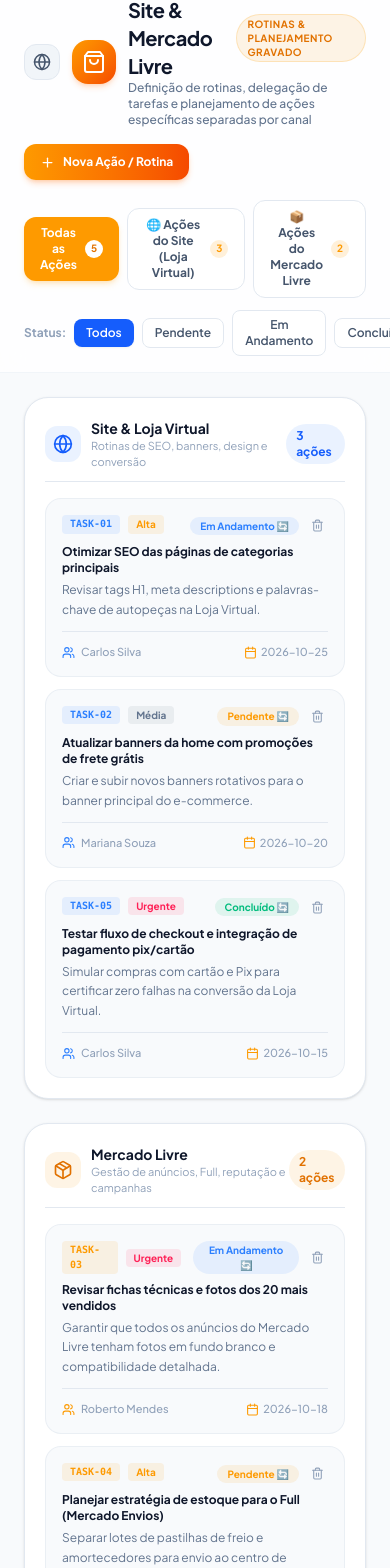
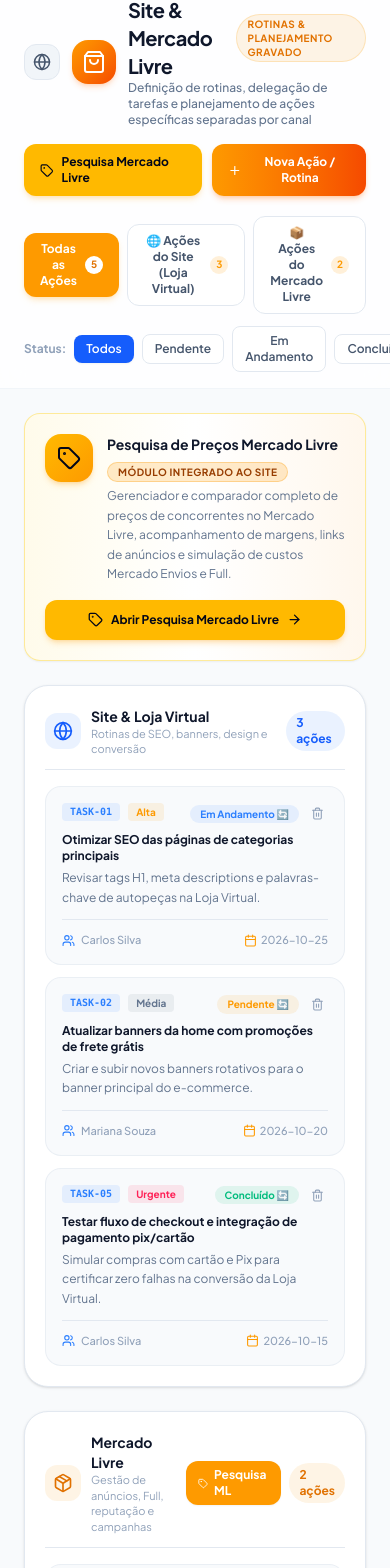
Before and after one commit to adrianonascimentu-rgb/Acompanhamento-Tarefas-Full, a Next.js app: page /social-media in a window 390 px wide. Shown: the part 160-1728 px from the top of the page. Built offline with nearby package versions, Linux system fonts and the light colour scheme; no server answers; the database is empty.

Commit message:
feat: integrate Mercado Livre search into site section
Add direct access to Mercado Livre search from the social media/site page and update navigation components to consolidate links.

```diff
--- a/app/mercado-livre/page.tsx
+++ b/app/mercado-livre/page.tsx
@@ -331,10 +331,12 @@
         <div className="max-w-7xl mx-auto px-4 sm:px-6 lg:px-8 h-16 flex items-center justify-between">
           <div className="flex items-center gap-3">
             <Link
-              href="/"
-              className={`p-2 rounded-xl border transition-colors ${isDarkMode ? 'border-slate-800 bg-slate-800/50 hover:bg-slate-800 text-slate-300' : 'border-slate-200 bg-white hover:bg-slate-100 text-slate-700'}`}
+              href="/social-media"
+              className={`p-2 rounded-xl border transition-colors flex items-center gap-1.5 text-xs font-semibold ${isDarkMode ? 'border-slate-800 bg-slate-800/50 hover:bg-slate-800 text-slate-300' : 'border-slate-200 bg-white hover:bg-slate-100 text-slate-700'}`}
+              title="Voltar para Site"
             >
-              <ArrowLeft className="w-5 h-5" />
+              <ArrowLeft className="w-4 h-4" />
+              <span className="hidden sm:inline">Voltar para Site</span>
             </Link>
             <div className="p-2.5 rounded-xl bg-amber-500/10 text-amber-500">
               <Tag className="w-6 h-6" />
--- a/app/social-media/page.tsx
+++ b/app/social-media/page.tsx
@@ -4,7 +4,7 @@
 import {
   ShoppingBag, Globe, Package, Plus,
   CheckCircle2, Clock,
-  X, Users, Calendar, Trash2
+  X, Users, Calendar, Trash2, Tag, ArrowRight
 } from 'lucide-react';
 import Link from 'next/link';
 import { motion } from 'motion/react';
@@ -199,6 +199,13 @@
           </div>
 
           <div className="flex items-center gap-2.5">
+            <Link
+              href="/mercado-livre"
+              className="flex items-center gap-2 px-4 py-2.5 rounded-xl text-xs font-black text-slate-950 bg-amber-400 hover:bg-amber-300 dark:bg-amber-400 dark:text-slate-950 shadow-md shadow-amber-500/20 transition-all cursor-pointer"
+            >
+              <Tag size={15} />
+              <span>Pesquisa Mercado Livre</span>
+            </Link>
             <button
               onClick={() => setIsModalOpen(true)}
               className="flex items-center gap-2 px-4 py-2.5 rounded-xl text-xs font-black text-white bg-gradient-to-r from-amber-500 to-orange-600 hover:from-amber-600 hover:to-orange-700 shadow-md shadow-orange-500/25 transition-all cursor-pointer"
@@ -257,6 +264,38 @@
 
       {/* Main Content */}
       <main className="p-6 max-w-7xl mx-auto space-y-6">
+        {/* Banner Card de Acesso Exclusivo à Pesquisa Mercado Livre */}
+        <div className={`p-5 rounded-2xl border flex flex-col sm:flex-row sm:items-center justify-between gap-4 transition-all ${
+          isDarkMode
+            ? 'bg-gradient-to-r from-amber-950/40 via-slate-900 to-slate-900 border-amber-500/30 shadow-lg shadow-black/20'
+            : 'bg-gradient-to-r from-amber-50 via-white to-orange-50 border-amber-200/80 shadow-xs'
+        }`}>
+          <div className="flex items-start sm:items-center gap-3.5">
+            <div className="w-12 h-12 rounded-2xl bg-gradient-to-br from-amber-400 to-amber-500 flex items-center justify-center text-slate-950 font-black shadow-md shadow-amber-500/25 shrink-0">
+              <Tag size={24} className="text-slate-950" />
+            </div>
+            <div>
+              <div className="flex items-center gap-2 flex-wrap">
+                <h2 className="text-sm sm:text-base font-black text-slate-900 dark:text-white">Pesquisa de Preços Mercado Livre</h2>
+                <span className="px-2.5 py-0.5 rounded-full text-[10px] font-black uppercase tracking-wider bg-amber-500/20 text-amber-800 dark:text-amber-300 border border-amber-500/30">
+                  Módulo Integrado ao Site
+                </span>
+              </div>
+              <p className="text-xs text-slate-500 dark:text-slate-400 mt-1 max-w-2xl leading-relaxed">
+                Gerenciador e comparador completo de preços de concorrentes no Mercado Livre, acompanhamento de margens, links de anúncios e simulação de custos Mercado Envios e Full.
+              </p>
+            </div>
+          </div>
+          <Link
+            href="/mercado-livre"
+            className="inline-flex items-center justify-center gap-2 px-5 py-3 rounded-xl text-xs font-black text-slate-950 bg-amber-400 hover:bg-amber-300 shadow-md shadow-amber-500/25 transition-all shrink-0 cursor-pointer"
+          >
+            <Tag size={15} />
+            <span>Abrir Pesquisa Mercado Livre</span>
+            <ArrowRight size={15} />
+          </Link>
+        </div>
+
         {/* Split Comparison Overview Cards */}
         <div className={`grid grid-cols-1 ${activeCategory === 'all' ? 'md:grid-cols-2' : 'md:grid-cols-1'} gap-6`}>
 
@@ -348,9 +387,18 @@
                     <p className="text-[11px] text-slate-400">Gestão de anúncios, Full, reputação e campanhas</p>
                   </div>
                 </div>
-                <span className="px-2.5 py-1 rounded-full text-xs font-bold bg-amber-500/10 text-amber-600">
-                  {mlTasks.length} ações
-                </span>
+                <div className="flex items-center gap-2">
+                  <Link
+                    href="/mercado-livre"
+                    className="flex items-center gap-1.5 px-3 py-1.5 rounded-xl text-xs font-bold bg-amber-500 hover:bg-amber-600 text-white shadow-xs transition-colors"
+                  >
+                    <Tag size={13} />
+                    <span>Pesquisa ML</span>
+                  </Link>
+                  <span className="px-2.5 py-1 rounded-full text-xs font-bold bg-amber-500/10 text-amber-600">
+                    {mlTasks.length} ações
+                  </span>
+                </div>
               </div>
 
               <div className="space-y-3">
--- a/components/BottomNav.tsx
+++ b/components/BottomNav.tsx
@@ -29,7 +29,8 @@
   ChevronRight,
   Tag,
   Package,
-  DollarSign
+  DollarSign,
+  ShoppingBag
 } from 'lucide-react';
 import { motion, AnimatePresence } from 'motion/react';
 import { useRole } from '@/hooks/useRole';
@@ -127,7 +128,7 @@
     { href: '/routes', label: 'Rotas & GPS', icon: Truck, show: true },
     { href: '/whatsapp', label: 'WhatsApp', icon: MessageSquare, show: canAccessWhatsapp },
     { href: '/leads', label: 'Leads (CRM)', icon: Target, show: canAccessLeads },
-    { href: '/social-media', label: 'Redes Sociais', icon: Share2, show: canAccessSocialMedia },
+    { href: '/social-media', label: 'Site', icon: ShoppingBag, show: canAccessSocialMedia },
     { href: '/deliveries', label: 'Entregas', icon: Truck, show: canAccessDeliveries },
     { href: '/transfers', label: 'Transferências', icon: ArrowRightLeft, show: canAccessTransfers },
     { href: '/warranties', label: 'Garantias', icon: ShieldCheck, show: canAccessWarranties },
--- a/components/Sidebar.tsx
+++ b/components/Sidebar.tsx
@@ -99,7 +99,7 @@
       items: [
         ...(canAccessWhatsapp ? [{ href: '/whatsapp', icon: MessageCircle, label: 'WhatsApp', active: pathname?.startsWith('/whatsapp') }] : []),
         ...(canAccessLeads ? [{ href: '/leads', icon: Target, label: 'Leads', active: pathname?.startsWith('/leads') }] : []),
-        ...(canAccessSocialMedia ? [{ href: '/social-media', icon: ShoppingBag, label: 'Site', active: pathname?.startsWith('/social-media') }] : []),
+        ...(canAccessSocialMedia ? [{ href: '/social-media', icon: ShoppingBag, label: 'Site', active: pathname?.startsWith('/social-media') || pathname?.startsWith('/mercado-livre') }] : []),
       ]
     },
     {
@@ -112,8 +112,7 @@
           { href: '/warranties', icon: ShieldCheck, label: 'Garantias', active: pathname?.startsWith('/warranties') && !pathname?.startsWith('/warranties/assistances') },
           { href: '/warranties/assistances', icon: Wrench, label: 'Assistência Técnica', active: pathname?.startsWith('/warranties/assistances') }
         ] : []),
-        { href: '/price-research', icon: Tag, label: 'Pesquisa de Preço', active: pathname?.startsWith('/price-research') && !pathname?.startsWith('/mercado-livre') },
-        { href: '/mercado-livre', icon: Tag, label: 'Pesquisa Mercado Livre', active: pathname?.startsWith('/mercado-livre') },
+        { href: '/price-research', icon: Tag, label: 'Pesquisa de Preço', active: pathname?.startsWith('/price-research') },
       ]
     },
     {
```
